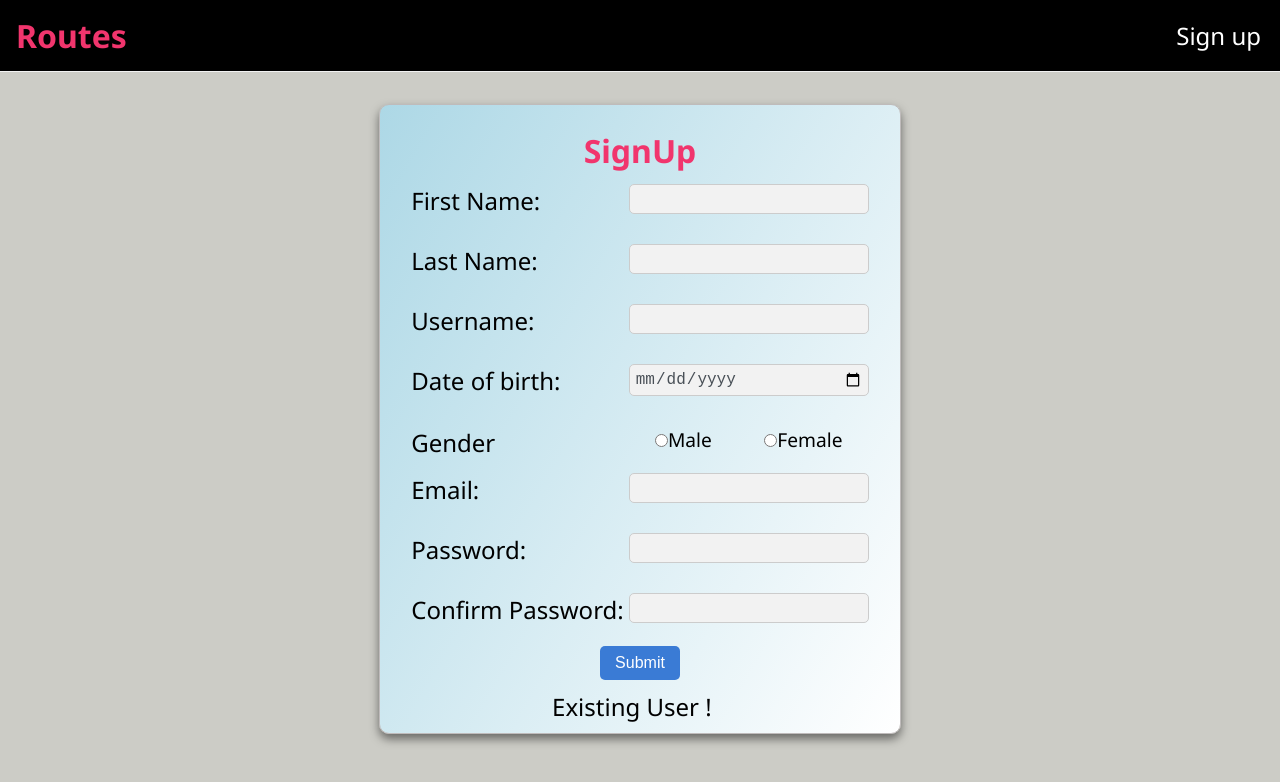
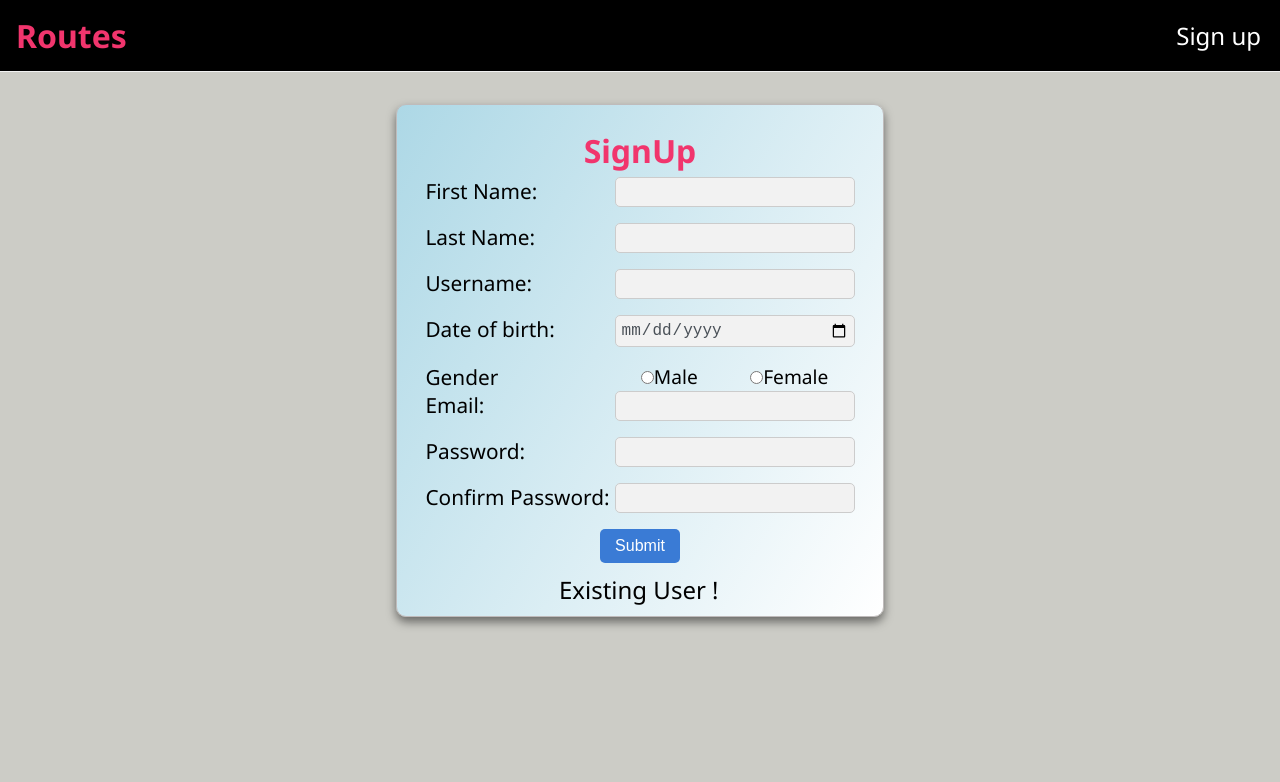
Before and after one commit to MadhavaRaoKolla/Routers, a React app: page /register in a window 1280 px wide. Shown: the top 782 px of the page. Built offline with nearby package versions, Linux system fonts and the light colour scheme; the HTML template or start-up script is replaced by a standard one.

Commit message:
styling changes

```diff
--- a/data/db.json
+++ b/data/db.json
@@ -2,7 +2,7 @@
   "data": [
     {
       "id": "325f",
-      "firstname": "Madhav",
+      "firstname": "Madhav ",
       "lastname": "Kolla",
       "username": "Madhu",
       "dob": "2002-06-16",
--- a/src/Components/Form/Form.jsx
+++ b/src/Components/Form/Form.jsx
@@ -31,7 +31,7 @@ const Form = () => {
     e.preventDefault();
     const id = JSON.parse(localStorage.getItem('user')).id;
     try{
-      const response = await fetch('http://localhost:3000/data',{
+        const response = await fetch('http://localhost:3000/data',{
         method:'POST',
         headers: {'Content-Type': 'application/json'},
         body:JSON.stringify({...formData,user_id:id})
@@ -39,7 +39,7 @@ const Form = () => {
 
       if(!response.ok)  throw new Error("Updating failed...");
       const newData = await response.json();
-      setData([...data,newData]);
+      setData([...data,newData]); //setting new object into array of objects to display
       setFormData({
         firstname: '',
         lastname: '',
--- a/src/Pages/Error/Error.scss
+++ b/src/Pages/Error/Error.scss
@@ -7,5 +7,9 @@
     a{
         padding: 10px;
         border-radius: 5px;
+        color: black;
+        &:hover{
+            color: #f1356d;
+        }
     }
 }
--- a/src/Pages/Register/Register.jsx
+++ b/src/Pages/Register/Register.jsx
@@ -76,7 +76,7 @@ const Register = () => {
         },
         body: JSON.stringify(userdata)
       });
-      const newUser = await newData.json();
+      const newUser = await newData.json(); //this will have id from json server, to store in local storage
       login(newUser);
       setUserData({
         firstname: '',
--- a/src/Pages/Register/Register.scss
+++ b/src/Pages/Register/Register.scss
@@ -14,7 +14,7 @@
     justify-content: center;
     padding: 1.5rem;
     padding-bottom: 0;
-    font-size: 1.5rem;
+    font-size: 1.3rem;
     h1 {
       text-align: center;
       padding-bottom: 5px;
@@ -23,8 +23,8 @@
     .form-group {
       display: flex;
       justify-content: space-between;
-      padding: 5px;
-      margin: 2px;
+      padding: 0 2px;
+      margin: 0 2px;
 
       input[type="text"],
       input[type="date"],
@@ -123,7 +123,7 @@
         input[type="text"],
         input[type="date"],
         input[type="email"],
-        input[type="password"] {
+        input[type="password"]{
           width: 10rem;
         }
       }
```
Also changed, not shown: data/form.json (+1 -11 lines).
